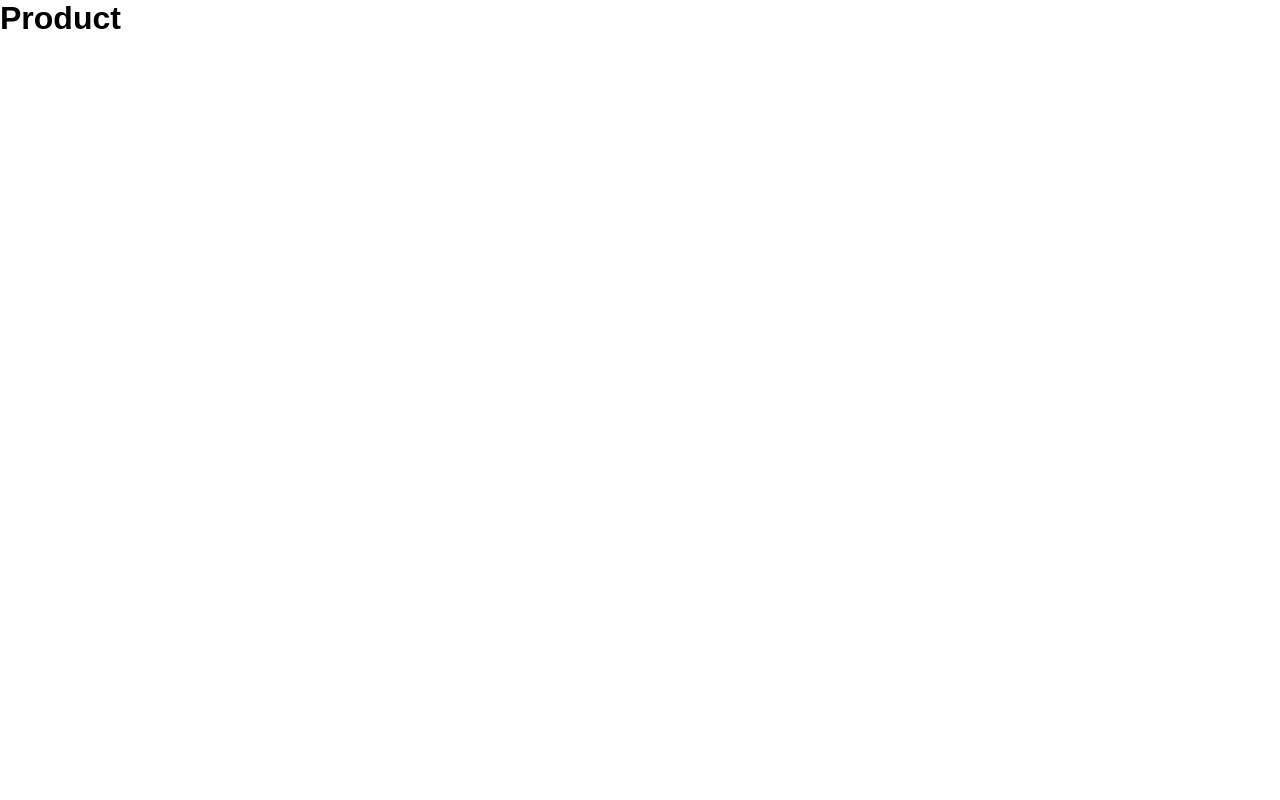
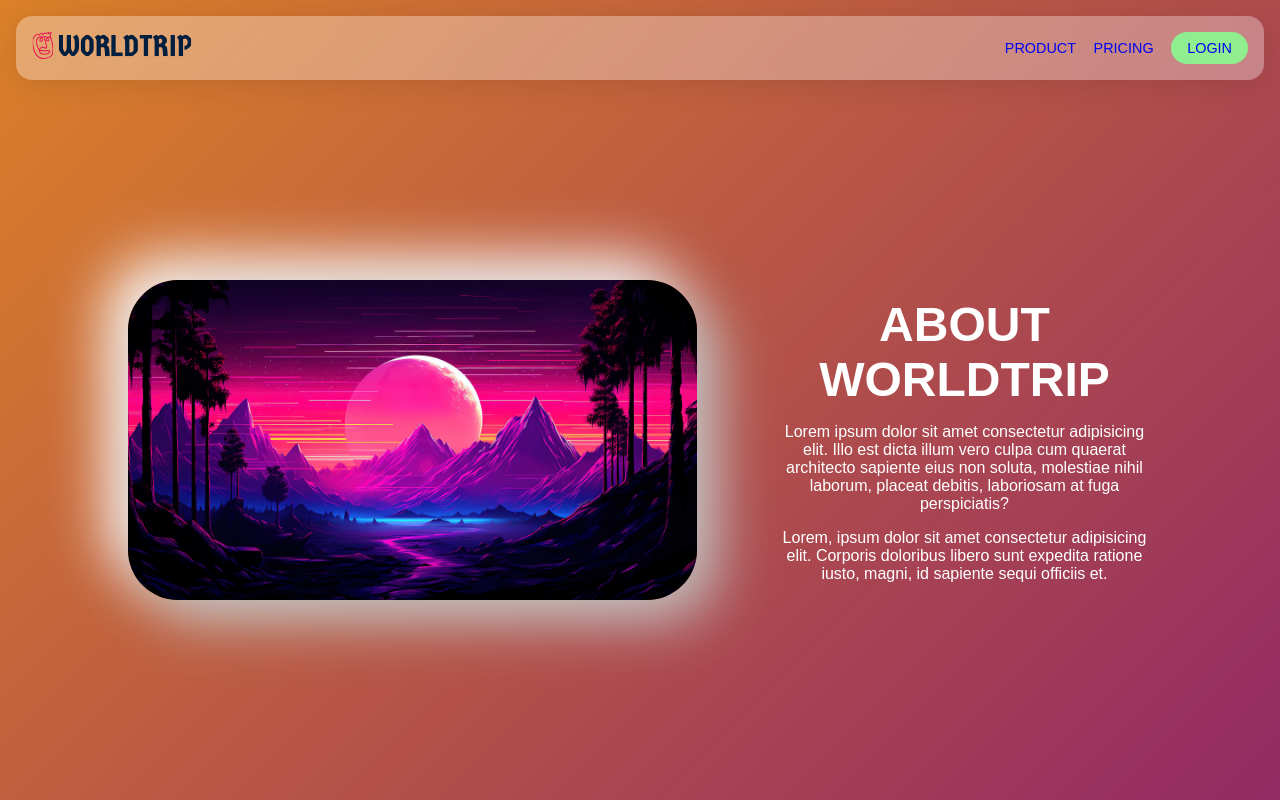
Before and after one commit to funnypar/Learn-React, a React (Vite) app in the folder worldTrip/: page /product in a window 1280 px wide. Built offline with nearby package versions, Linux system fonts and the light colour scheme; a web font is replaced by a local one.

Commit message:
addedProduct

```diff
--- a/worldTrip/src/components/Nav.jsx
+++ b/worldTrip/src/components/Nav.jsx
@@ -1,9 +1,11 @@
 import styles from "./Nav.module.css";
-import { NavLink } from "react-router-dom";
+import { NavLink, Link } from "react-router-dom";
 export default function Nav() {
     return (
         <nav className={styles.wrapper}>
-            <img src="/media/logo.svg" alt="logo" />
+            <Link to="/">
+                <img src="/media/logo.svg" alt="logo" />
+            </Link>
             <ul>
                 <NavLink to="/product">PRODUCT</NavLink>
                 <NavLink to="/pricing">PRICING</NavLink>
--- a/worldTrip/src/pages/Homepage.jsx
+++ b/worldTrip/src/pages/Homepage.jsx
@@ -1,5 +1,6 @@
 import styles from "./Homepage.module.css";
 import Nav from "../components/Nav";
+import { Link } from "react-router-dom";
 
 export default function Homepage() {
     return (
@@ -18,7 +19,9 @@ export default function Homepage() {
                         the world.
                     </p>
                 </div>
-                <button className={styles.btn}>Start tracking now</button>
+                <Link to="/login" className={styles.btn}>
+                    Start tracking now
+                </Link>
             </div>
         </div>
     );
--- a/worldTrip/src/pages/Homepage.module.css
+++ b/worldTrip/src/pages/Homepage.module.css
@@ -56,4 +56,6 @@
     text-transform: uppercase;
     background-color: greenyellow;
     border-radius: 0.5rem;
+    text-decoration: none;
+    color: black;
 }
--- a/worldTrip/src/pages/Pricing.jsx
+++ b/worldTrip/src/pages/Pricing.jsx
@@ -1,3 +1,3 @@
 export default function Pricing() {
-    return <h1>Pricing</h1>;
+    return <div>hi</div>;
 }
--- a/worldTrip/src/pages/Product.jsx
+++ b/worldTrip/src/pages/Product.jsx
@@ -1,3 +1,27 @@
+import Nav from "../components/Nav";
+import styles from "./Product.module.css";
+
 export default function Product() {
-    return <h1>Product</h1>;
+    return (
+        <div className={styles.wrapper}>
+            <Nav />
+            <div className={styles.parts}>
+                <img src="/media/sunset.jpg" alt="sunset" />
+                <div className={styles.infos}>
+                    <h3>About Worldtrip</h3>
+                    <p>
+                        Lorem ipsum dolor sit amet consectetur adipisicing elit.
+                        Illo est dicta illum vero culpa cum quaerat architecto
+                        sapiente eius non soluta, molestiae nihil laborum,
+                        placeat debitis, laboriosam at fuga perspiciatis?
+                    </p>
+                    <p>
+                        Lorem, ipsum dolor sit amet consectetur adipisicing
+                        elit. Corporis doloribus libero sunt expedita ratione
+                        iusto, magni, id sapiente sequi officiis et.
+                    </p>
+                </div>
+            </div>
+        </div>
+    );
 }
--- /dev/null
+++ b/worldTrip/src/pages/Product.module.css
@@ -0,0 +1,33 @@
+.wrapper {
+    height: 100vh;
+    padding: 1rem;
+    background: #db8128;
+    background: linear-gradient(135deg, #db8128, #922a64);
+}
+.wrapper div img {
+    height: 20rem;
+    border-radius: 50px;
+    box-shadow: 20px 20px 60px #bebebe, -20px -20px 60px #ffffff;
+}
+.parts {
+    position: absolute;
+    top: 55%;
+    left: 50%;
+    transform: translate(-50%, -50%);
+    width: 80%;
+    display: flex;
+    gap: 5rem;
+    justify-content: space-between;
+    align-items: center;
+}
+.infos {
+    color: white;
+    text-align: center;
+    display: flex;
+    flex-direction: column;
+    gap: 1rem;
+}
+.infos h3 {
+    font-size: 3rem;
+    text-transform: uppercase;
+}
```
Also changed, not shown: worldTrip/public/media/sunset.jpg (added).
